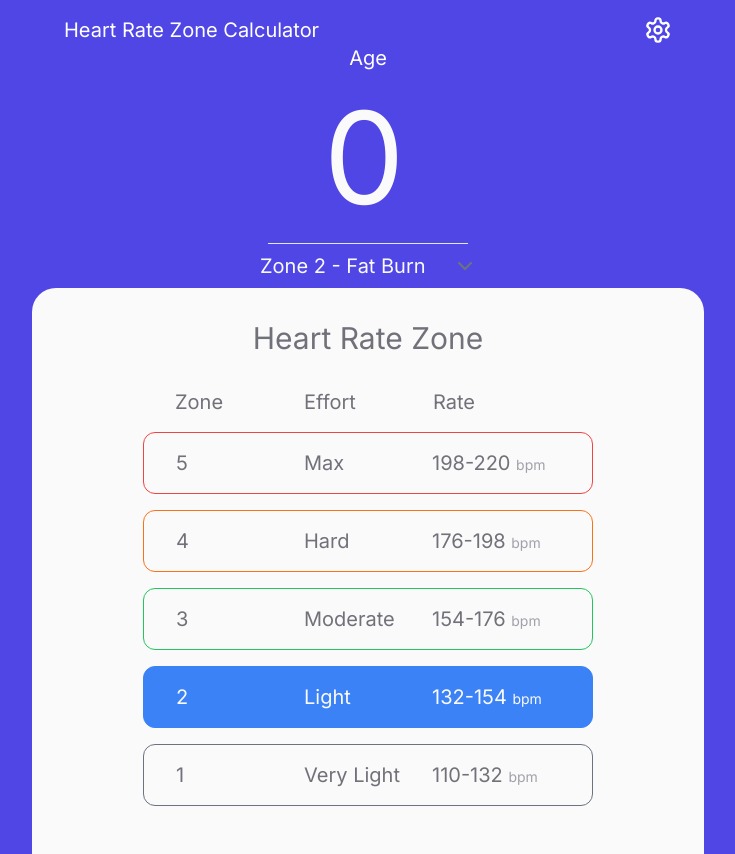
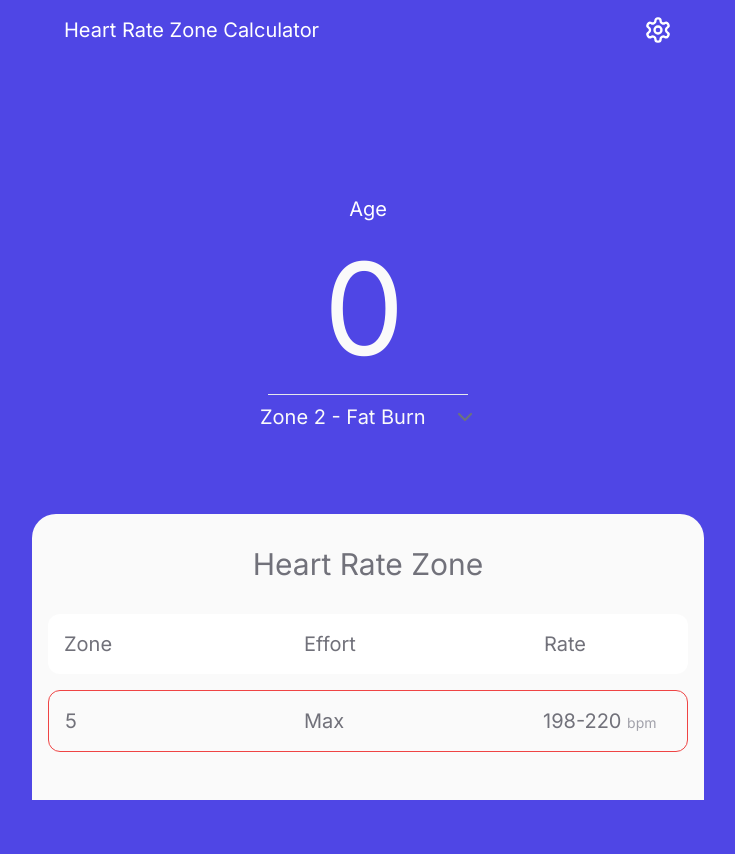
Before and after one commit to dhiodhaha/heart-zone-calculator, a Next.js app: page / in a window 1280 px wide. Shown: the whole page, without its empty margins (272-1007 px from the left). After the commit the page ends 800 px from the top, so only its background shows below. Built offline with nearby package versions, Linux system fonts and the light colour scheme.

Commit message:
fix: zoneList

```diff
--- a/src/app/page.js
+++ b/src/app/page.js
@@ -3,7 +3,7 @@ import Image from "next/image";
 
 export default function Home() {
   return (
-    <div className="flex flex-col justify-center items-center bg-indigo-600 h-screen ">
+    <div className="flex flex-col justify-center items-center bg-indigo-600 h-screen min-w-max">
       <Calculate />
     </div>
   );
--- a/src/components/Calculate.jsx
+++ b/src/components/Calculate.jsx
@@ -101,25 +101,25 @@ export const Calculate = () => {
         </div>
       </div>
       <div
-        id="data"
-        className="flex flex-col bg-zinc-50 pb-12 w-full mx-auto max-w-2xl  text-zinc-500 items-center rounded-t-3xl  text-lg "
+        id="dataCard"
+        className="flex flex-col bg-zinc-50 pb-12 w-screen md:w-full md:max-w-2xl text-zinc-500 items-center rounded-t-3xl text-lg mx-auto px-4"
       >
-        <div className="text-3xl py-8 px-8">Heart Rate Zone</div>
+        <div className="text-3xl py-8">Heart Rate Zone</div>
 
-        <div className="flex flex-col gap-4 text-xl">
-          <div className="flex justify-between w-full px-8 rounded-xl">
-            <div className="w-32 ">Zone</div>
-            <div className="w-32">Effort</div>
+        <div className="flex flex-col gap-4 text-xl w-full">
+          <div className="flex justify-between rounded-xl bg-white p-4">
+            <div className="w-24">Zone</div>
+            <div className="w-24">Effort</div>
             <div className="w-32">Rate</div>
           </div>
           <div
-            className={`flex justify-between w-full border border-red-500 py-4 px-8 rounded-xl cursor-pointer ${
+            className={`zoneList flex justify-between border border-red-500 p-4 rounded-xl cursor-pointer ${
               selectedZone === 5 ? "bg-red-500 text-zinc-50" : ""
             }`}
             onClick={() => setSelectedZone(5)}
           >
-            <div className="w-32 ">5</div>
-            <div className="w-32">Max</div>
+            <div className="w-24">5</div>
+            <div className="w-24">Max</div>
             <div className="w-32">
               {calculateHeartRateZone(5)}{" "}
               <span
@@ -131,7 +131,7 @@ export const Calculate = () => {
               </span>
             </div>
           </div>
-          <div
+          {/* <div
             className={`flex justify-between w-full border border-orange-500 py-4 px-8 rounded-xl cursor-pointer ${
               selectedZone === 4 ? "bg-orange-500 text-zinc-50" : ""
             }`}
@@ -206,7 +206,7 @@ export const Calculate = () => {
                 bpm
               </span>
             </div>
-          </div>
+          </div> */}
         </div>
       </div>
     </div>
```
